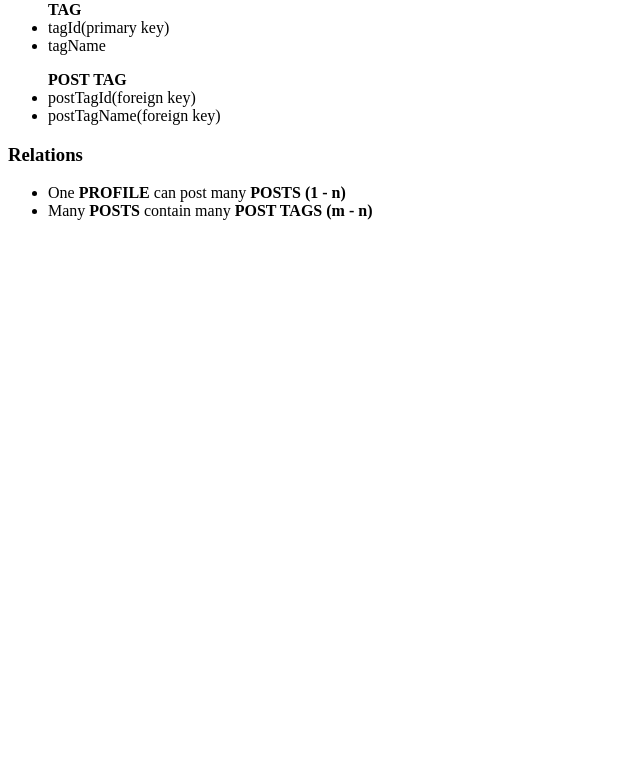
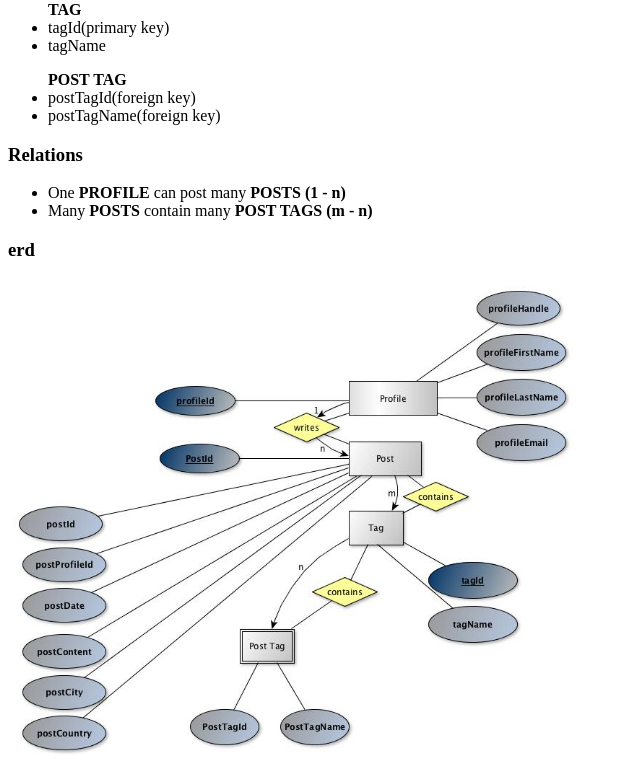
Before and after one commit to QUAY17/dezeen-applying-for-job-posting, a PHP site: page / in a window 1280 px wide. Shown: the part 1889-2658 px from the top of the page, without its empty margins (0-640 px from the left). Before the commit the page ends 2109 px from the top, so only its background shows below. Run offline with PHP 8.4, Linux system fonts and the light colour scheme.

Commit message:
commit erd image

```diff
--- a/index.php
+++ b/index.php
@@ -73,6 +73,8 @@
 				<li>One <b>PROFILE</b> can post many <b>POSTS (1 - n)</b></li>
 				<li>Many <b>POSTS</b> contain many <b>POST TAGS (m - n)</b></li>
 			</ul>
+		<h3>erd</h3>
+			<img src="../../images/dezeen-erd.jpg" alt="diagram" align="center" width="45%" height="50%">
 		</main>
 		</body>
 </html>
```
Also changed, not shown: images/dezeen-erd.jpg (added).
